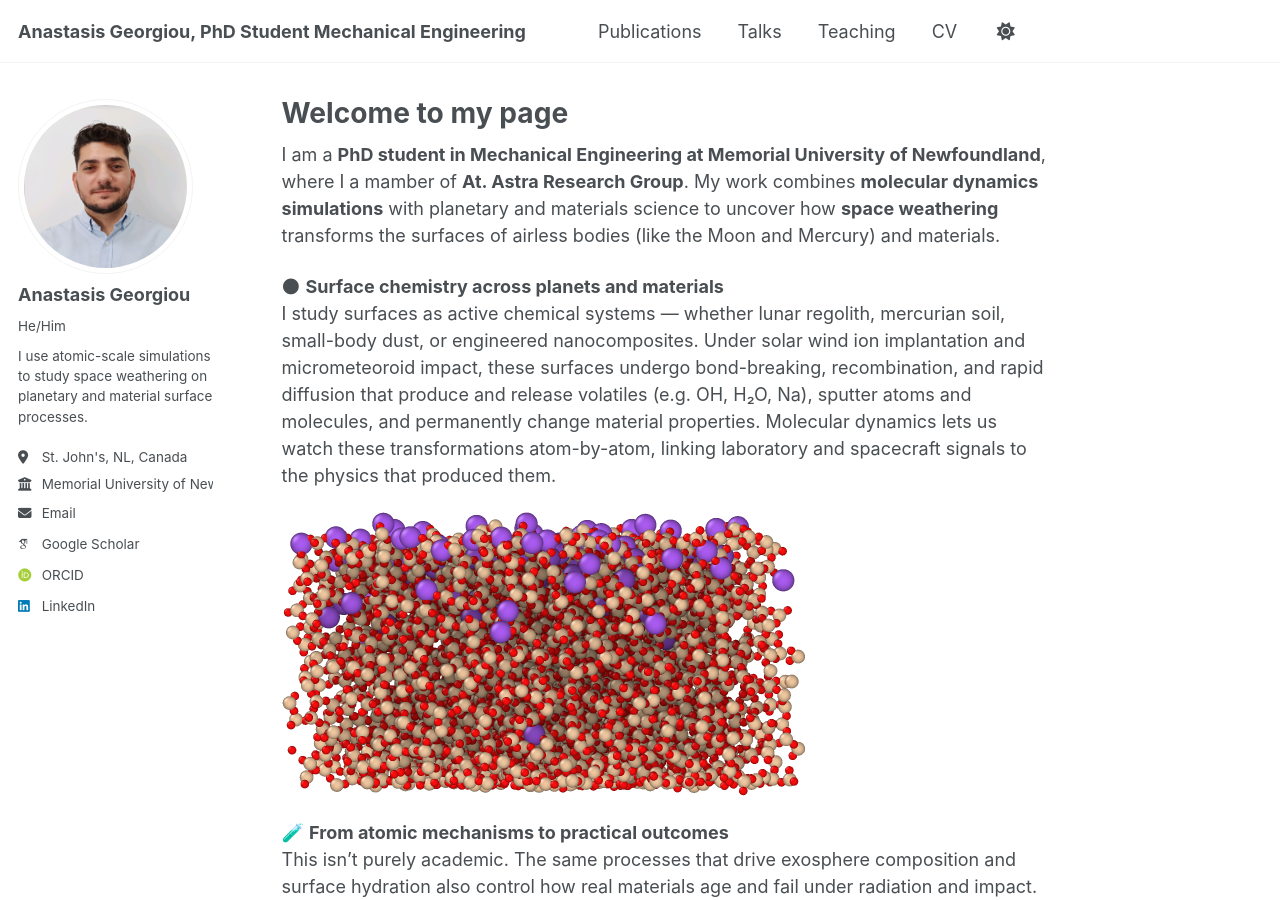
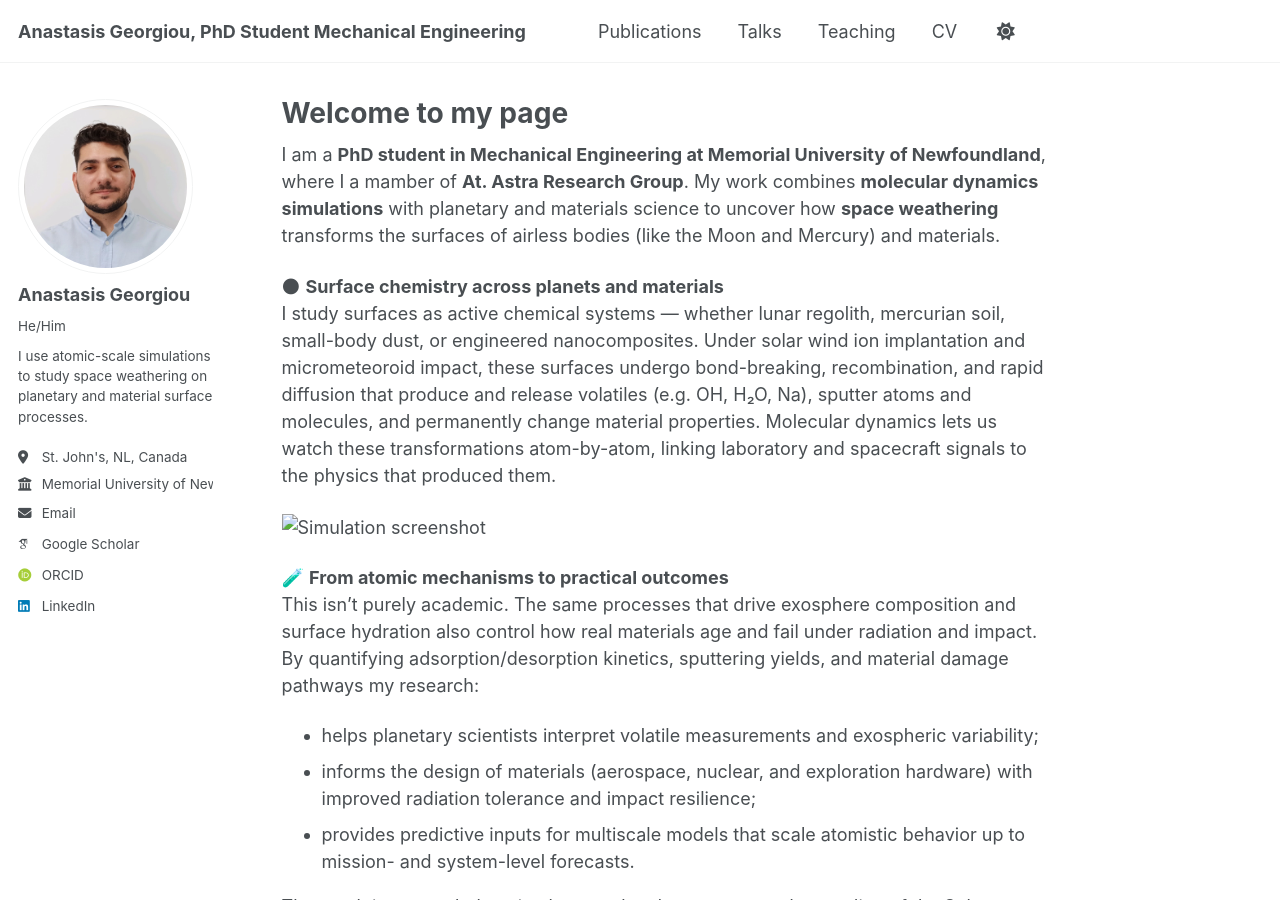
Before and after one commit to a-georgiou19/apgeorgiou.github.io, a Jekyll site: the page built from _pages/about.md, in a window 1280 px wide and 900 px high. Built offline with Jekyll 4.4.1, drawn with Linux system fonts in a browser that asks for light colours; some web fonts are replaced; a script that is not in the unit is left out.

Commit message:
about.md

```diff
--- a/_pages/about.md
+++ b/_pages/about.md
@@ -12,7 +12,7 @@ I am a **PhD student in Mechanical Engineering at Memorial University of Newfoun
 🌑 **Surface chemistry across planets and materials**
 I study surfaces as active chemical systems — whether lunar regolith, mercurian soil, small-body dust, or engineered nanocomposites. Under solar wind ion implantation and micrometeoroid impact, these surfaces undergo bond-breaking, recombination, and rapid diffusion that produce and release volatiles (e.g. OH, H₂O, Na), sputter atoms and molecules, and permanently change material properties. Molecular dynamics lets us watch these transformations atom-by-atom, linking laboratory and spacecraft signals to the physics that produced them.
 
-![Simulation screenshot](/images/final.png)
+![Simulation screenshot](final.png)
 
 🧪 **From atomic mechanisms to practical outcomes**
 This isn’t purely academic. The same processes that drive exosphere composition and surface hydration also control how real materials age and fail under radiation and impact. By quantifying adsorption/desorption kinetics, sputtering yields, and material damage pathways my research:
```
